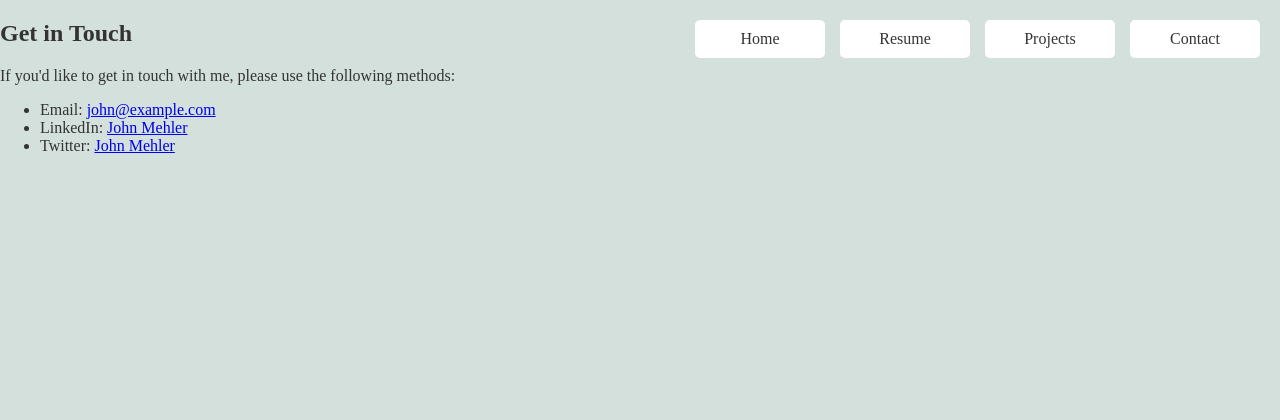
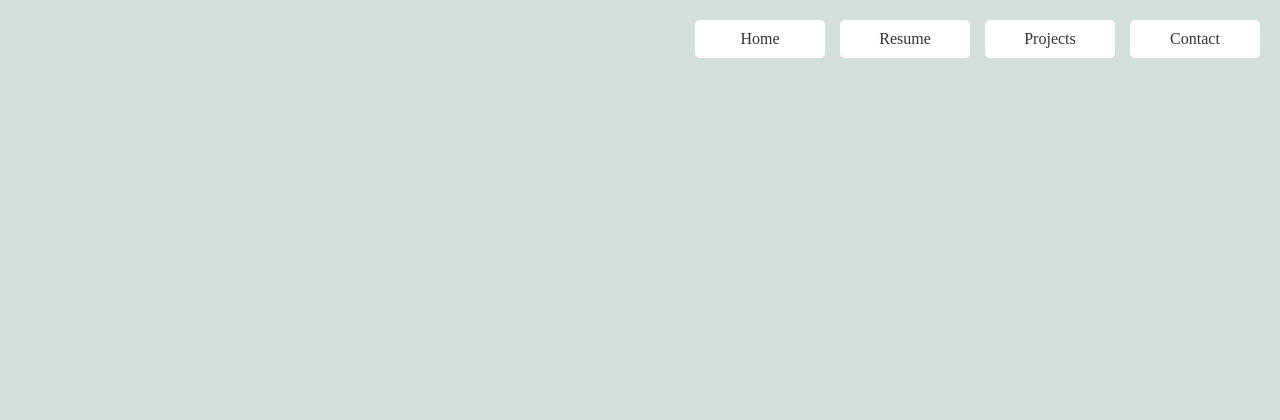
Before and after one commit to johnmehler/Website, a Flask app: page /contact in a window 1280 px wide. Shown: the top 420 px of the page. Run offline with Flask 3, Linux system fonts and the light colour scheme.

Commit message:
Removing dead links from contact

```diff
--- a/templates/contact.html
+++ b/templates/contact.html
@@ -22,13 +22,7 @@
 
     <!-- Content Section -->
     <section>
-        <h2>Get in Touch</h2>
-        <p>If you'd like to get in touch with me, please use the following methods:</p>
-        <ul>
-            <li>Email: <a href="mailto:john@example.com">john@example.com</a></li>
-            <li>LinkedIn: <a href="https://www.linkedin.com/in/johnmehler">John Mehler</a></li>
-            <li>Twitter: <a href="https://twitter.com/johnmehler">John Mehler</a></li>
-        </ul>
+
     </section>
 
     <!-- Footer Section -->
```
